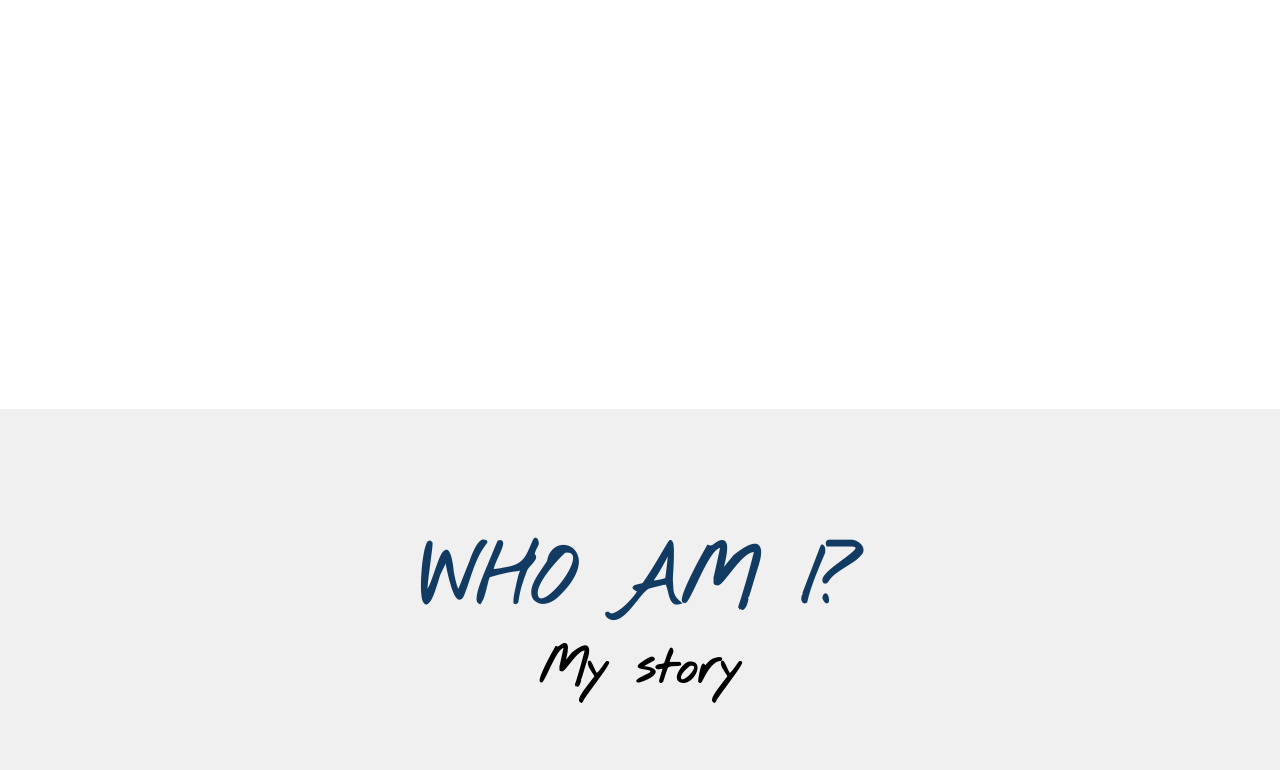
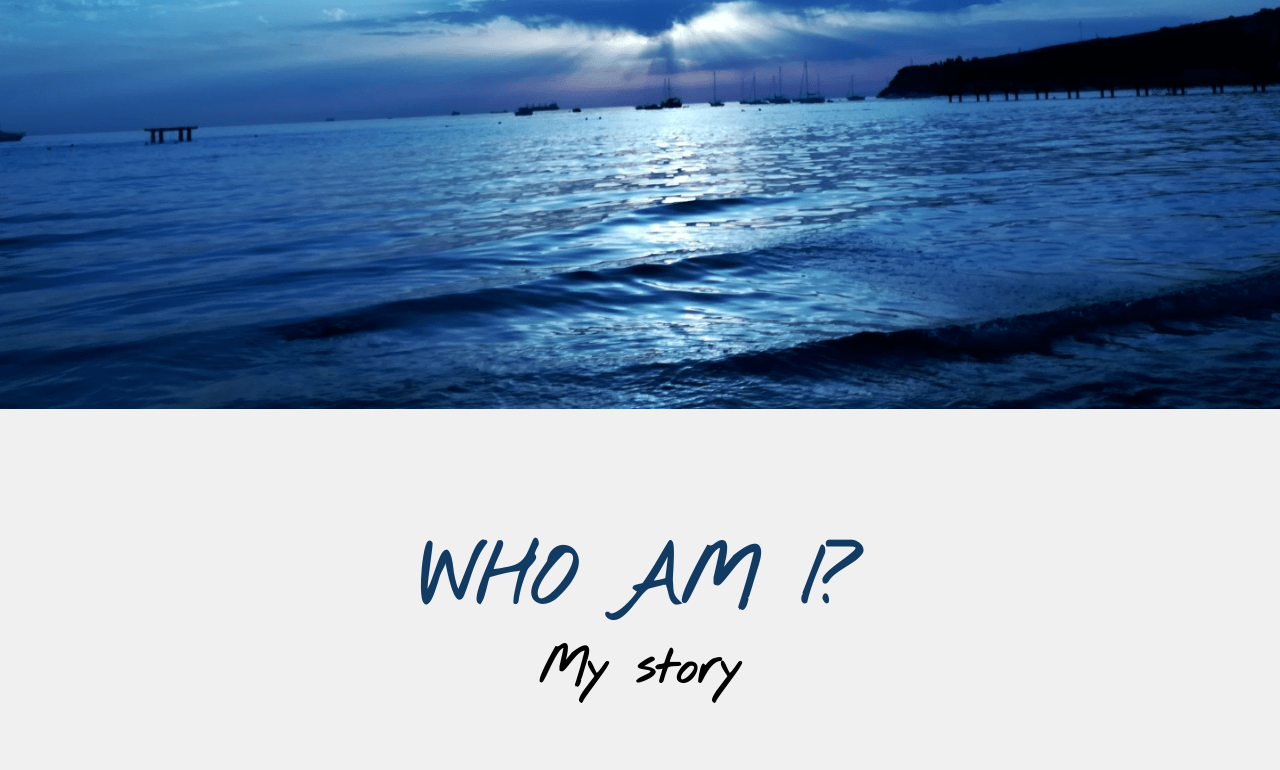
Before and after one commit to DominikLazar/Miha-site, a plain HTML site: page index.html in a window 1280 px wide. Shown: the part 391-1161 px from the top of the page. Drawn offline with Linux system fonts and the light colour scheme; some packages are replaced by stand-ins of ours; a script that the page names is missing.

Commit message:
modro nije jpg nego png

```diff
--- a/style.css
+++ b/style.css
@@ -17,7 +17,7 @@
   --font3: "RocknRoll One", sans-serif;
 }
 #banner {
-  background: url(Images/modro.jpg);
+  background: url(Images/modro.png);
   background-size: cover;
   background-position: center;
   height: 100vh;
```
